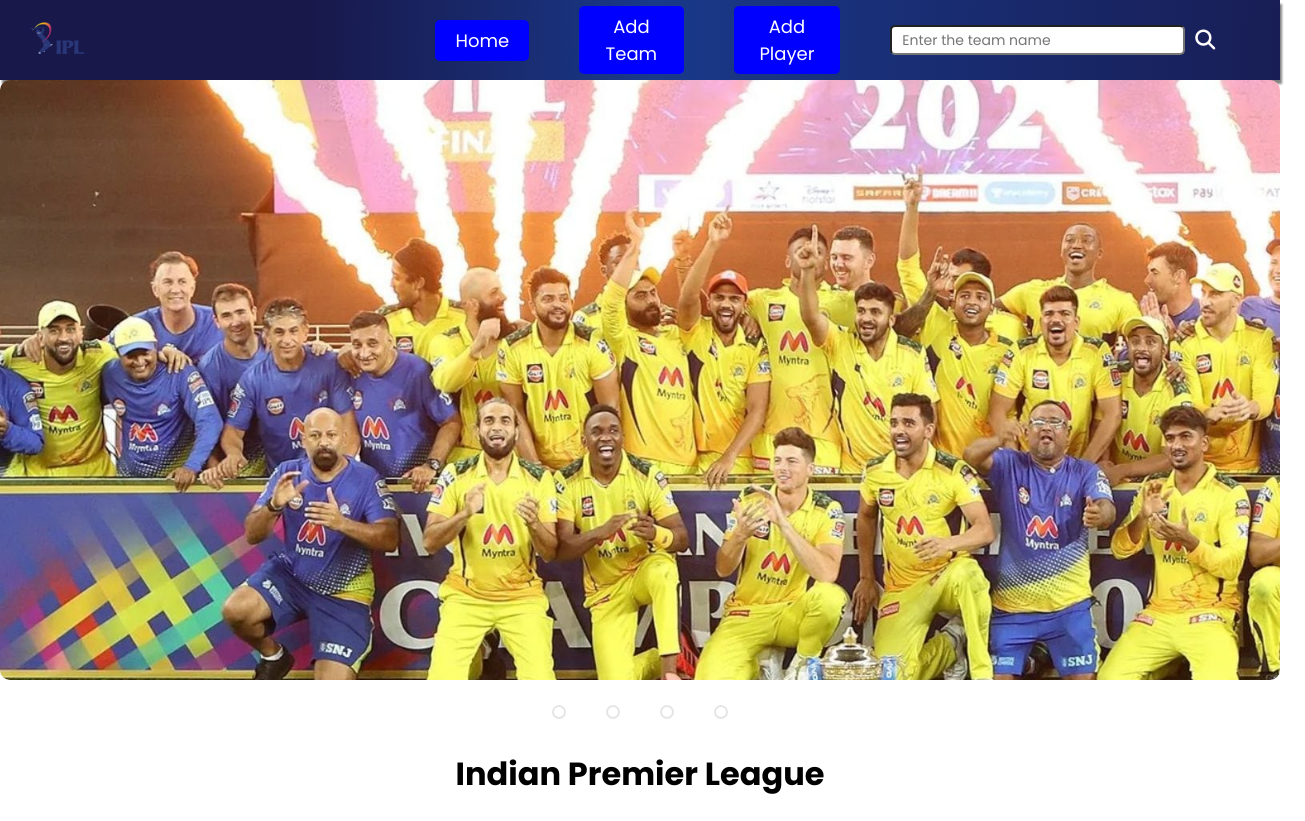
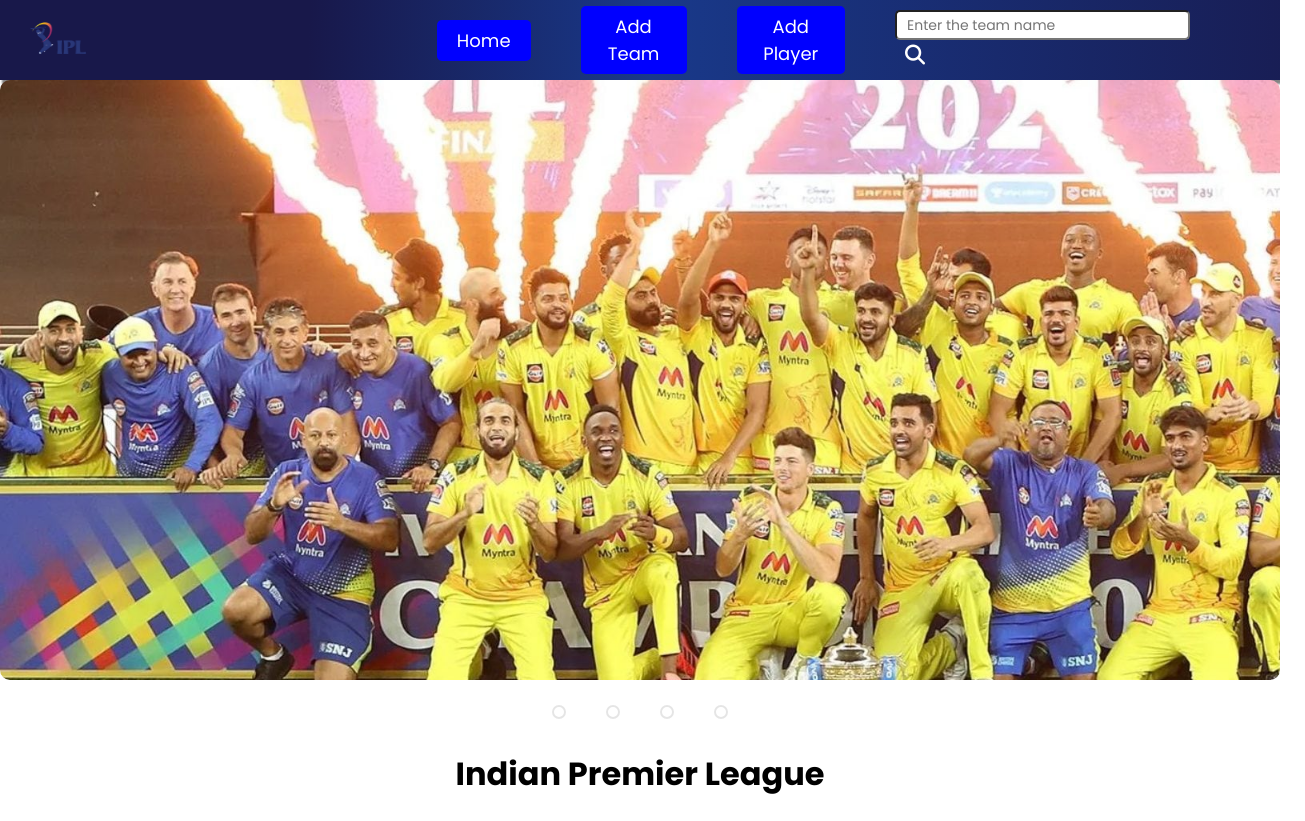
Before and after one commit to Rohith141101/ipl_team, a plain HTML site: page index.html in a window 1280 px wide. Shown: the top 821 px of the page, 1305 px wide, since content can reach past the window. Drawn offline with nearby package versions, Linux system fonts and the light colour scheme.

Commit message:
Update index.html

```diff
--- a/index.html
+++ b/index.html
@@ -42,10 +42,10 @@
       <div id="top-left">
         <div class="search-box">
           <a href="" target="_blank" hidden></a>
-          <input type="text" placeholder="Enter the team name" />
+          <input type="text" placeholder="Enter the team name" /><br>
           <div class="autocom-box"></div>
-          <div class="icon"><i class="fas fa-search"></i></div>
         </div>
+        <div class="icon"><i class="fas fa-search"></i></div>
       </div>
     </header>
 
```
